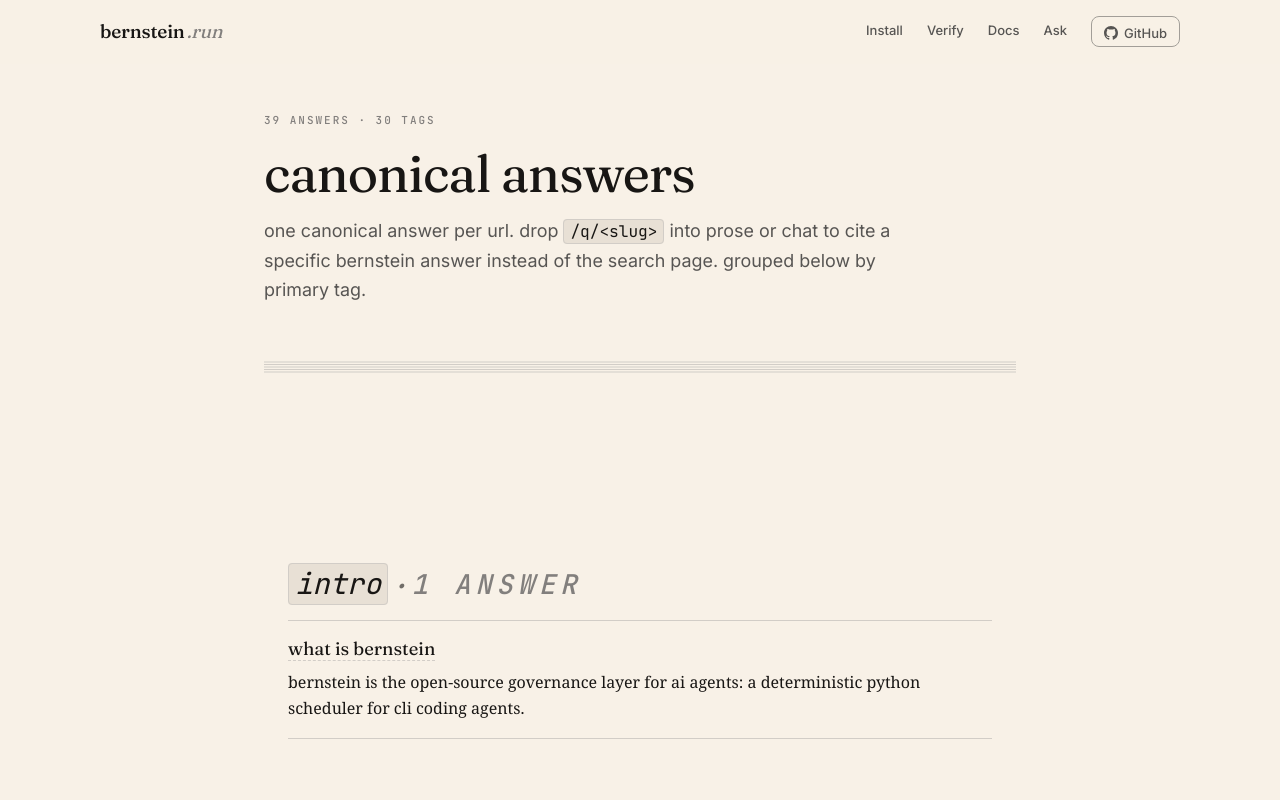
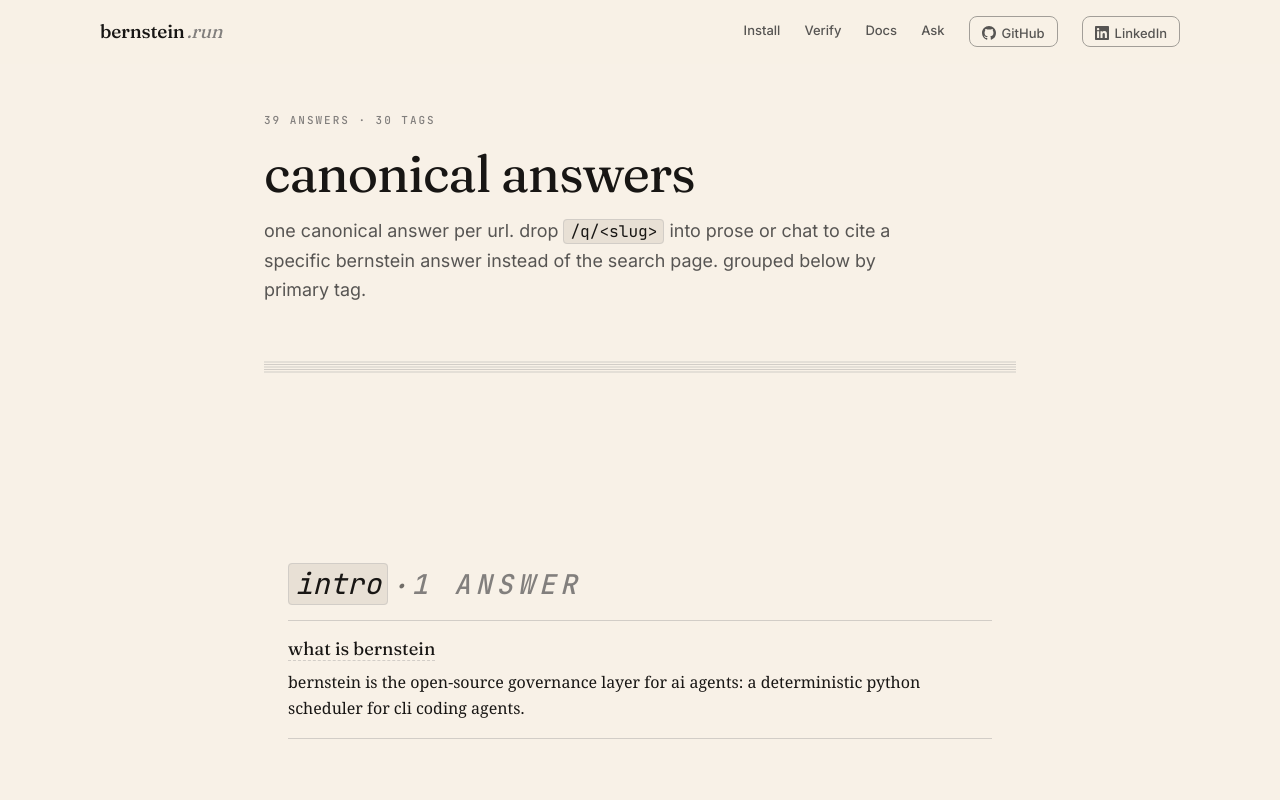
Before and after one commit to sipyourdrink-ltd/bernstein-landing, a Next.js app: page /q in a window 1280 px wide. Shown: the top 800 px of the page. Built offline with nearby package versions, Linux system fonts and the light colour scheme; no server answers.

Commit message:
add LinkedIn link next to GitHub link

```diff
--- a/components/landing/Footer.tsx
+++ b/components/landing/Footer.tsx
@@ -31,6 +31,16 @@
               }}
             >
               GitHub
+            </a>
+            <a
+              href="https://www.linkedin.com/company/bernstein-run/"
+              aria-label="LinkedIn"
+              data-umami-event="outbound-linkedin"
+              data-umami-event-surface="footer-product"
+              data-umami-event-source="footer"
+              onClick={() => trackOutbound('linkedin.com', 'site-footer', 'product-li')}
+            >
+              LinkedIn
             </a>
             <a
               href="https://pypi.org/project/bernstein/"
--- a/components/landing/Nav.tsx
+++ b/components/landing/Nav.tsx
@@ -120,6 +120,17 @@
           >
             GitHub
           </a>
+          <a
+            href="https://www.linkedin.com/company/bernstein-run/"
+            target="_blank"
+            rel="noopener noreferrer"
+            aria-label="LinkedIn"
+            data-umami-event="outbound-linkedin"
+            data-umami-event-source="nav-mobile"
+            onClick={() => trackOutbound('linkedin.com', 'site-nav', 'mobile-li')}
+          >
+            LinkedIn
+          </a>
         </nav>
         <div className="nav-inner">
           <a href="/" className="nav-logo" aria-label="Bernstein home">
@@ -188,6 +199,21 @@
                 </>
               ) : null}
             </a>
+            <a
+              href="https://www.linkedin.com/company/bernstein-run/"
+              className="nav-github"
+              target="_blank"
+              rel="noopener noreferrer"
+              aria-label="LinkedIn"
+              data-umami-event="outbound-linkedin"
+              data-umami-event-source="nav-desktop"
+              onClick={() => trackOutbound('linkedin.com', 'site-nav', 'desktop-li')}
+            >
+              <svg viewBox="0 0 24 24" aria-hidden="true">
+                <path d="M20.447 20.452h-3.554v-5.569c0-1.328-.027-3.037-1.852-3.037-1.853 0-2.136 1.445-2.136 2.939v5.667H9.351V9h3.414v1.561h.046c.477-.9 1.637-1.85 3.37-1.85 3.601 0 4.267 2.37 4.267 5.455v6.286zM5.337 7.433c-1.144 0-2.063-.926-2.063-2.065 0-1.138.92-2.063 2.063-2.063 1.14 0 2.064.925 2.064 2.063 0 1.139-.925 2.065-2.064 2.065zm1.782 13.019H3.555V9h3.564v11.452zM22.225 0H1.771C.792 0 0 .774 0 1.729v20.542C0 23.227.792 24 1.771 24h20.451C23.2 24 24 23.227 24 22.271V1.729C24 .774 23.2 0 22.222 0h.003z" />
+              </svg>
+              <span>LinkedIn</span>
+            </a>
           </nav>
         </div>
       </header>
```
